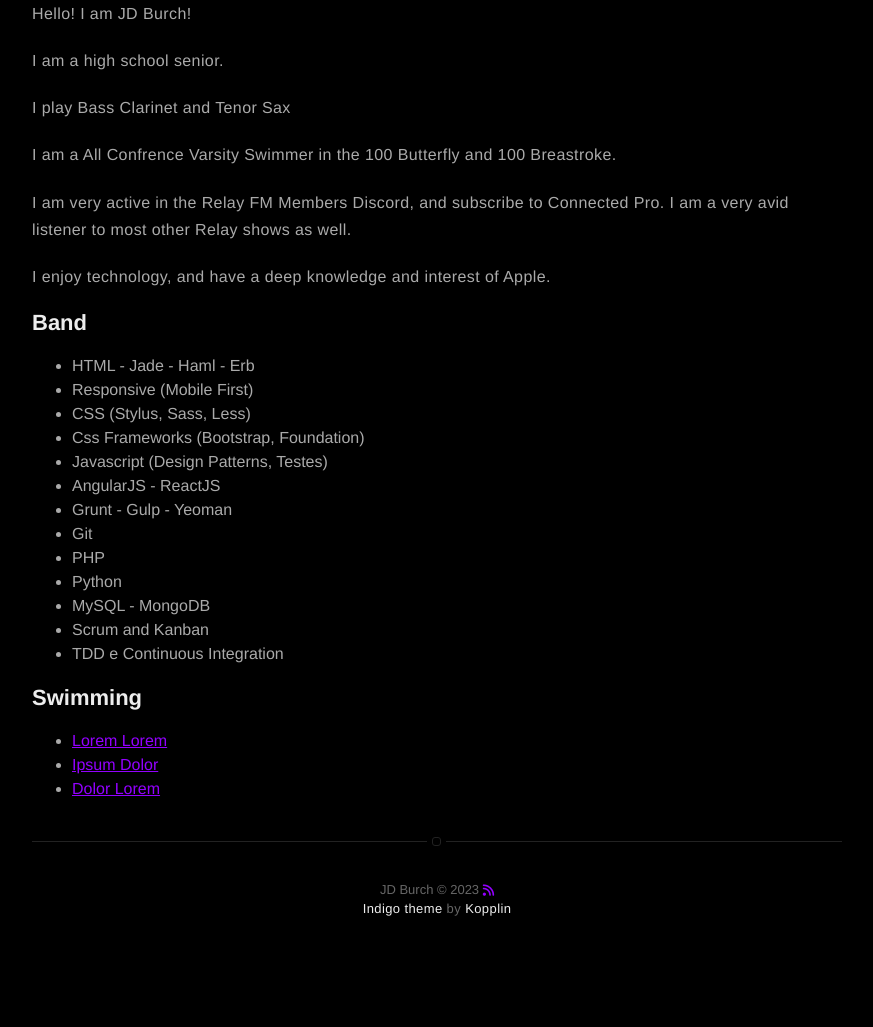
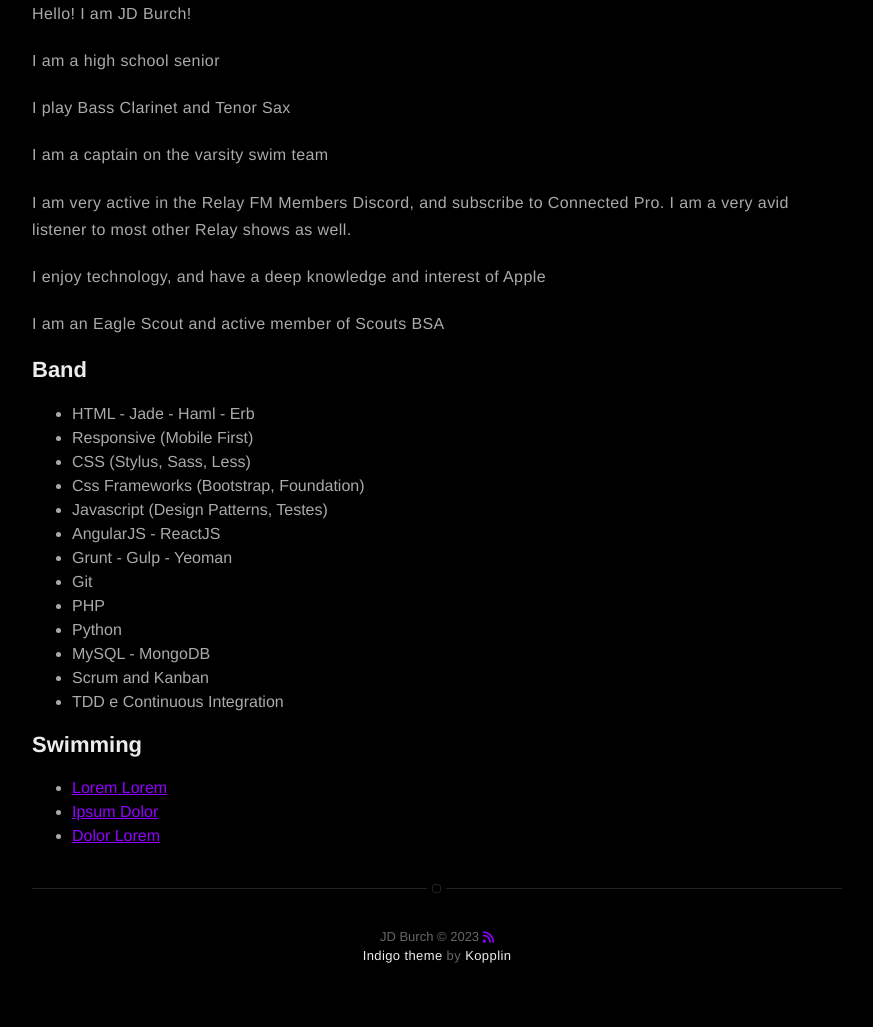
Before and after one commit to JDBurchHuzzah/jdburchhuzzah.github.io, a Jekyll site: the page built from about.md, in a window 1280 px wide. Shown: the part 449-1476 px from the top of the page, without its empty margins (203-1076 px from the left). Built offline with Jekyll 4.4.1, drawn with Linux system fonts in a browser that asks for light colours; nearby versions of some CDN libraries; before the commit the page ends 1429 px from its top, so only the background shows below that.

Commit message:
Update about.md

```diff
--- a/about.md
+++ b/about.md
@@ -6,15 +6,17 @@
 
 <p>Hello! I am JD Burch!</p>
 
-<p>I am a high school senior.</p>
+<p>I am a high school senior</p>
 
 <p>I play Bass Clarinet and Tenor Sax</p>
 
-<p>I am a All Confrence Varsity Swimmer in the 100 Butterfly and 100 Breastroke.</p>
+<p>I am a captain on the varsity swim team</p>
 
 <p>I am very active in the Relay FM Members Discord, and subscribe to Connected Pro. I am a very avid listener to most other Relay shows as well.</p>
 
-<p>I enjoy technology, and have a deep knowledge and interest of Apple.</p>
+<p>I enjoy technology, and have a deep knowledge and interest of Apple</p>
+
+<p>I am an Eagle Scout and active member of Scouts BSA</p>
 
 <h2>Band</h2>
 
```
